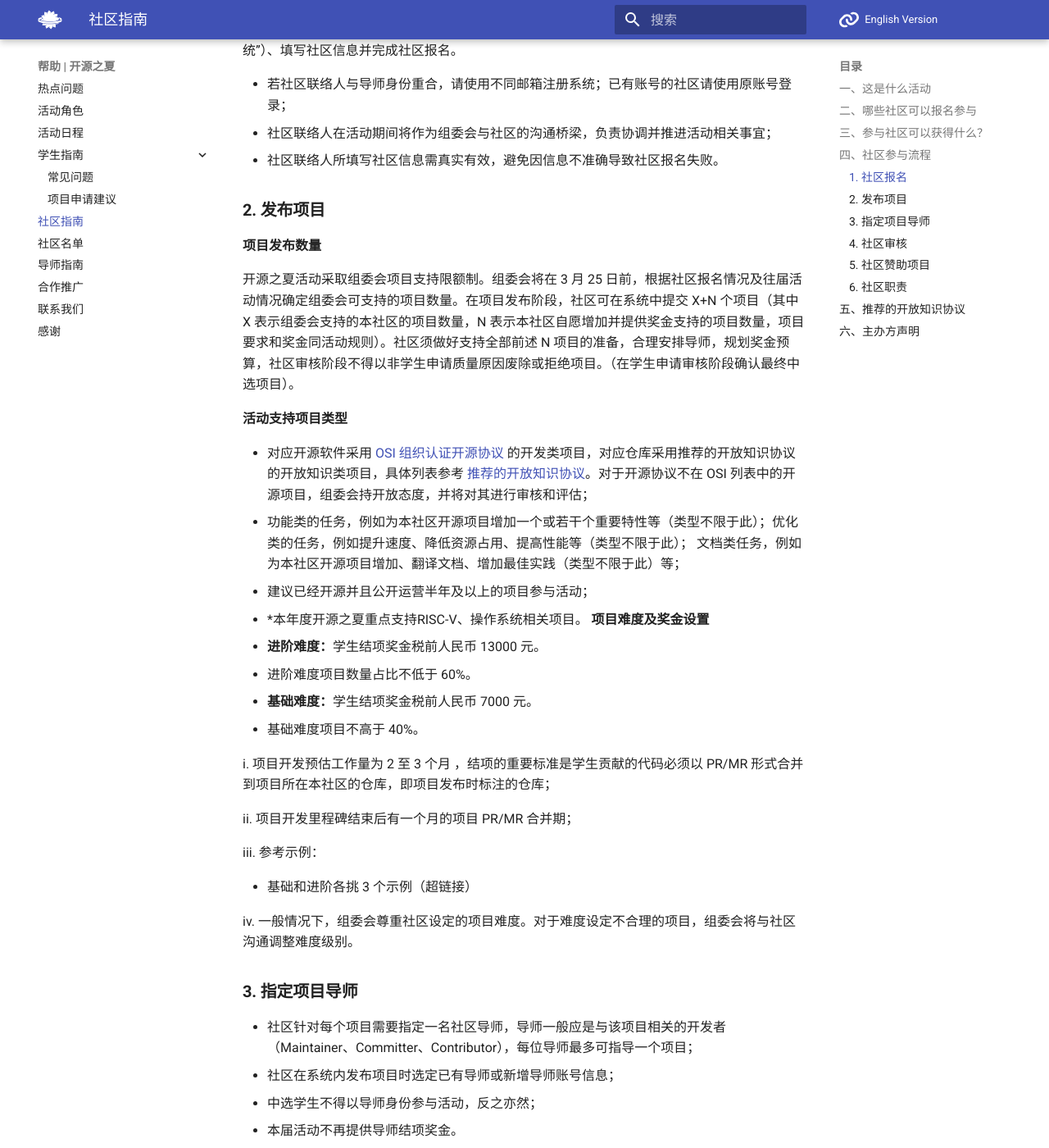
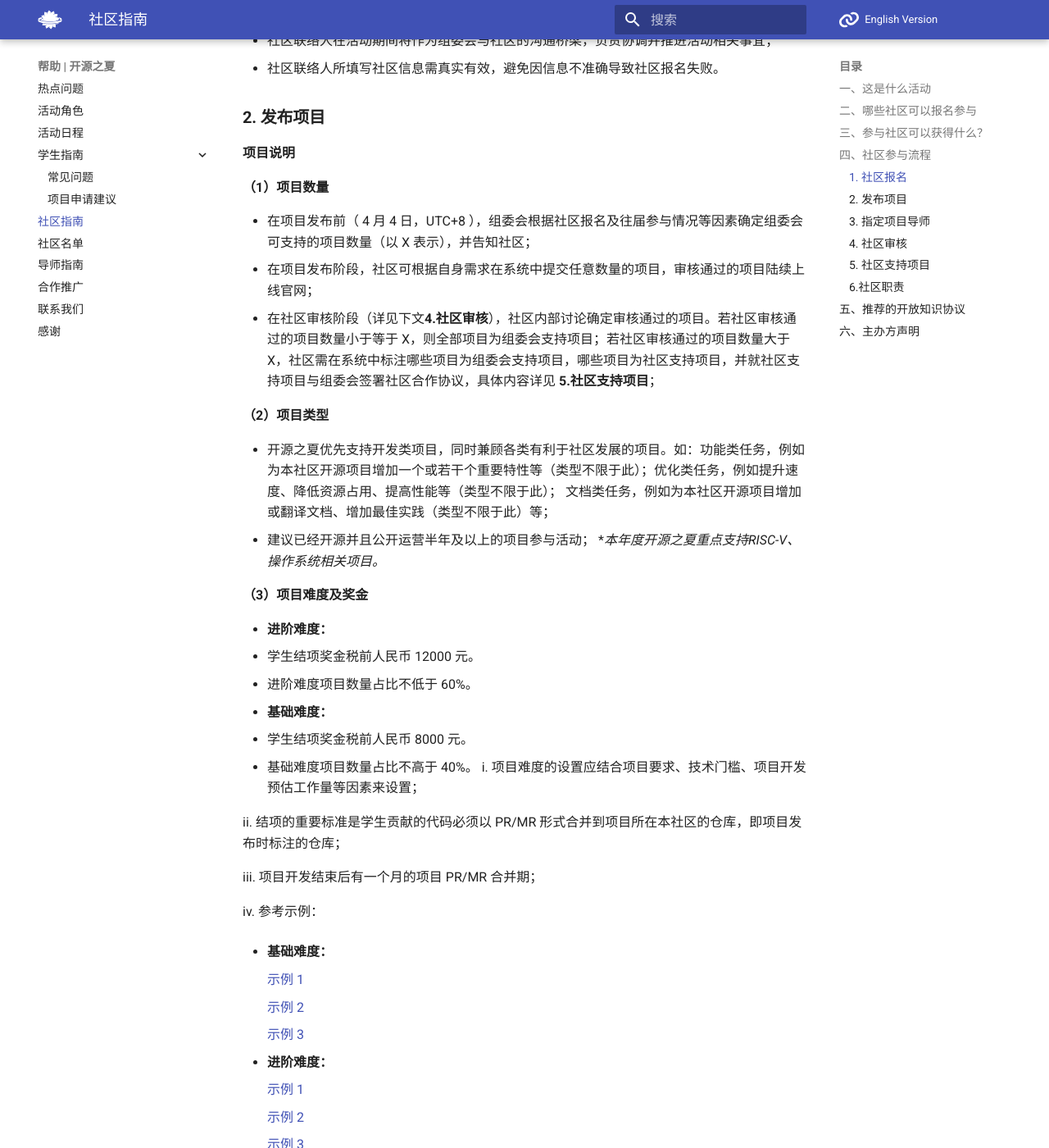
Before and after one commit to summer-ospp/help, an MkDocs documentation site: the page built from docs/community.md, in a window 1280 px wide and 1400 px high, scrolled down 2132 px. Shown: the whole window at 82% size. Built offline with MkDocs 1.6.1 and Material for MkDocs 9.7.7, drawn with Linux system fonts in a browser that asks for light colours; comment, search, counter and statistics services are not loaded; some of the changed text lies outside the part shown.

Commit message:
Update community.md

```diff
--- a/docs/community.md
+++ b/docs/community.md
@@ -1,33 +1,31 @@
-**请认真阅读并理解本参与指南****，如有疑问，请联系组委会：org@summer-ospp.ac.cn**
+**请认真阅读并理解本参与指南，如有疑问，请联系组委会：org@summer-ospp.ac.cn**
 
 ## **一、这是什么活动**
 
 1. 活动介绍（跳转至 热点问题）
 2. 活动流程
 
-|序号|日期|事项|备注|
-|:----|:----|:----|:----|
-|1|02/28-03/13|社区报名|社区可在点亮计划管理系统中注册账号并填写社区信息|
-|2|03/14-03/20|社区报名审核|报名审核通过的社区会陆续上线官网|
-|3|03/21|完整社区名单公示|    |
-|4|03/25-04/17|社区提交开源之夏项目|项目数量包含两部分：组委会可支持项目数量、社区自愿发布数量，详见“项目发布数量”|
-|5|04/18-04/24|项目审核|审核通过的项目陆续上线官网|
-|6|04/25|完整项目清单公示|    |
-|7|04/25-05/10|学生挑选项目，与导师沟通并准备项目申请材料|04/25 起，学生可在点亮计划管理系统中注册账号并填写个人资料|
-|8|05/11-06/04|学生提交项目申请书|    |
-|9|06/05-06/25|项目申请审核|06/05-06/11 为导师审核阶段<br>06/12-06/18 为社区审核及决策是否赞助限定数量外项目阶段<br>06/19-06/25 为组委会审核阶段及项目赞助协议签订阶段<br>*申请书的质量是审核通过的重要标准|
-|10|06/26|中选公示|学生可在官网和点亮计划管理系统中查看申请结果|
-|11|06/26-06/30|项目开发预热期|中选学生可以与社区及导师进一步就项目进行沟通，明确项目需求、开发方案与时间规划，为项目开发预热|
-|12|07/01-09/30|项目开发|    |
-|13|10/01-10/31|导师结项审核-PR/MR 合并阶段|在此期间，学生开发者依然可以对提交的 PR/MR 进行完善，直至合并|
-|14|11/01-11/07|组委会结项审核-成果审核阶段|    |
-|15|11/08|结项项目公示|学生可在官网和点亮计划管理系统中查看结项结果，成果结项的学生可在系统中上传参与协议并补充银行卡信息。|
-|16|11月|年度优秀学生评选|结项审核结束后由导师和社区推荐|
+| 序号 | 日期        | 事项                                                 | 备注                                                         |
+| :--- | :---------- | :--------------------------------------------------- | :----------------------------------------------------------- |
+| 1    | 03/06-03/30 | 社区报名和审核                                       | 社区可在点亮计划管理系统中注册账号并填写社区信息，报名审核通过的社区会陆续上线官网，截止时间：3/30 18:00 UTC+8 |
+| 2    | 03/31       | 完整社区名单公示                                     |                                                              |
+| 3    | 04/01-04/03 | 组委会确认支持项目数量并告知社区                     | 具体规则请参照下文社区参与流程                               |
+| 4    | 04/04-04/26 | 社区提交项目                                         | 具体规则请参照下文社区参与流程 <br>截止时间：4/26 18:00 UTC+8 |
+| 5    | 04/26-04/28 | 组委会项目审核                                       | 审核通过的项目陆续上线官网                                   |
+| 6    | 04/29       | 完整项目清单公示                                     |                                                              |
+| 7    | 04/29-06/04 | 学生挑选项目，与导师沟通并准备项目申请材料、提交申请 | 学生报名截止时间06/02 15:00 UTC+8，申请书提交截止时间06/04 18:00 UTC+8 |
+| 8    | 06/05-06/25 | 项目申请审核                                         | 06/05-06/11 导师审核<br>06/12-06/18 社区审核及提交社区（支持项目）合作协议<br>06/19-06/25 组委会审核及签署社区合作协议<br>*申请书的质量是审核通过的重要标准 |
+| 9    | 06/26       | 中选公示                                             | 学生可在官网和点亮计划管理系统中查看申请结果                 |
+| 10   | 06/26-06/30 | 项目开发预热                                         | 中选学生可以与社区及导师进一步就项目进行沟通，明确项目需求、开发方案与时间规划，为项目开发预热 |
+| 11   | 07/01-09/30 | 项目开发                                             | 结项报告与 PR/MR 链接提交截止时间 09/30 24:00 UTC+8          |
+| 12   | 10/01-10/31 | 导师结项审核-PR/MR 合并阶段                          | 在此期间，学生开发者依然可以对提交的 PR/MR 进行完善，直至合并 |
+| 13   | 11/01-11/08 | 组委会结项审核-成果审核阶段                          |                                                              |
+| 14   | 11/09       | 结项项目公示                                         | 结项结果可在官网和点亮计划管理系统中查看，成功结项的学生和导师可在系统中上传参与协议并补充银行卡信息 |
+| 15   | 11月        | 年度优秀学生评选                                     | 结项审核结束后由导师和社区推荐                               |
 
 ## **二、哪些社区可以报名参与**
 
-* 本活动面向开源社区开放报名，只要社区仓库采用 [OSI 组织认证的开源协议](https://opensource.org/licenses) 或者 [推荐的开放知识协议](https://#_10) ，均可报名参加活动。
-* 本活动支持的开放知识协议列表请参考：[推荐的开放知识协议](https://#_10)。
+* 本活动面向开源社区开放报名，只要社区仓库采用 [OSI 组织认证的开源协议](https://opensource.org/licenses) 或 [OKF 推荐的开放协议](https://#_10) ，均可报名参加活动。
 
 ## **三、参与社区可以获得什么？**
 
@@ -37,76 +35,97 @@
 
 **各阶段流程操作均在点亮计划管理系统内进行*
 
-**注：本届活动不提供导师结项奖金*
-
 ### **1. 社区报名**
 
-社区联络人可通过活动官网首页的社区登录入口注册、登录点亮计划管理系统（以下简称“系统”）、填写社区信息并完成社区报名。
+社区联络人可通过活动官网首页的社区登录入口注册社区账号、登录点亮计划管理系统（以下简称“系统”）、填写社区信息并完成社区报名。
 
-* 若社区联络人与导师身份重合，请使用不同邮箱注册系统；已有账号的社区请使用原账号登录；
+* 若社区联络人与导师身份重合，请使用不同邮箱注册系统；
+* 已有账号的社区请使用原账号登录；
 * 社区联络人在活动期间将作为组委会与社区的沟通桥梁，负责协调并推进活动相关事宜；
 * 社区联络人所填写社区信息需真实有效，避免因信息不准确导致社区报名失败。
 
 ### **2. 发布项目**
 
-**项目发布数量**
+**项目说明**
 
-开源之夏活动采取组委会项目支持限额制。组委会将在 3 月 25 日前，根据社区报名情况及往届活动情况确定组委会可支持的项目数量。在项目发布阶段，社区可在系统中提交 X+N 个项目（其中 X 表示组委会支持的本社区的项目数量，N 表示本社区自愿增加并提供奖金支持的项目数量，项目要求和奖金同活动规则）。社区须做好支持全部前述 N 项目的准备，合理安排导师，规划奖金预算，社区审核阶段不得以非学生申请质量原因废除或拒绝项目。（在学生申请审核阶段确认最终中选项目）。
+**（1）项目数量**
 
-**活动支持项目类型**
+* 在项目发布前（ 4 月 4 日，UTC+8 ），组委会根据社区报名及往届参与情况等因素确定组委会可支持的项目数量（以 X 表示），并告知社区；
+* 在项目发布阶段，社区可根据自身需求在系统中提交任意数量的项目，审核通过的项目陆续上线官网；
+* 在社区审核阶段（详见下文**4.社区审核**），社区内部讨论确定审核通过的项目。若社区审核通过的项目数量小于等于 X，则全部项目为组委会支持项目；若社区审核通过的项目数量大于 X，社区需在系统中标注哪些项目为组委会支持项目，哪些项目为社区支持项目，并就社区支持项目与组委会签署社区合作协议，具体内容详见 **5.社区支持项目**；
 
-* 对应开源软件采用 [OSI 组织认证开源协议](https://opensource.org/licenses) 的开发类项目，对应仓库采用推荐的开放知识协议的开放知识类项目，具体列表参考 [推荐的开放知识协议](https://#_10)。对于开源协议不在 OSI 列表中的开源项目，组委会持开放态度，并将对其进行审核和评估；
-* 功能类的任务，例如为本社区开源项目增加一个或若干个重要特性等（类型不限于此）；优化类的任务，例如提升速度、降低资源占用、提高性能等（类型不限于此）； 文档类任务，例如为本社区开源项目增加、翻译文档、增加最佳实践（类型不限于此）等；
+**（2）项目类型**
+
+* 开源之夏优先支持开发类项目，同时兼顾各类有利于社区发展的项目。如：功能类任务，例如为本社区开源项目增加一个或若干个重要特性等（类型不限于此）；优化类任务，例如提升速度、降低资源占用、提高性能等（类型不限于此）； 文档类任务，例如为本社区开源项目增加或翻译文档、增加最佳实践（类型不限于此）等；
 * 建议已经开源并且公开运营半年及以上的项目参与活动；
-* *本年度开源之夏重点支持RISC-V、操作系统相关项目。
-**项目难度及奖金设置**
-* **进阶难度：**学生结项奖金税前人民币 13000 元。
+  **本年度开源之夏重点支持RISC-V、操作系统相关项目。*
+
+**（3）项目难度及奖金**
+
+* **进阶难度：**
+  * 学生结项奖金税前人民币 12000 元。
   * 进阶难度项目数量占比不低于 60%。
-* **基础难度：**学生结项奖金税前人民币 7000 元。
-  * 基础难度项目不高于 40%。
+* **基础难度：**
+  * 学生结项奖金税前人民币 8000 元。
+  * 基础难度项目数量占比不高于 40%。
+    i. 项目难度的设置应结合项目要求、技术门槛、项目开发预估工作量等因素来设置；
 
-i. 项目开发预估工作量为 2 至 3 个月 ，结项的重要标准是学生贡献的代码必须以 PR/MR 形式合并到项目所在本社区的仓库，即项目发布时标注的仓库；
+ii. 结项的重要标准是学生贡献的代码必须以 PR/MR 形式合并到项目所在本社区的仓库，即项目发布时标注的仓库；
 
-ii. 项目开发里程碑结束后有一个月的项目 PR/MR 合并期；
+iii. 项目开发结束后有一个月的项目 PR/MR 合并期；
 
-iii. 参考示例：
+iv. 参考示例：
 
-* 基础和进阶各挑 3 个示例（超链接）
+* **基础难度：**
 
-iv. 一般情况下，组委会尊重社区设定的项目难度。对于难度设定不合理的项目，组委会将与社区沟通调整难度级别。
+    [示例 1](https://summer-ospp.ac.cn/#/org/prodetail/22b970142)
+
+    [示例 2](https://summer-ospp.ac.cn/#/org/prodetail/2298a0007)
+
+    [示例 3](https://summer-ospp.ac.cn/#/org/prodetail/227cc0121)
+
+* **进阶难度：**
+
+    [示例 1](https://summer-ospp.ac.cn/#/org/prodetail/22b970263)
+
+    [示例 2](https://summer-ospp.ac.cn/#/org/prodetail/22b970023)
+
+    [示例 3](https://summer-ospp.ac.cn/#/org/prodetail/228d90270)
+
+v. 一般情况下，组委会尊重社区设定的项目难度。对于难度设定不合理的项目，组委会将与社区沟通调整难度级别。
+
+vi. 项目奖金来源说明：组委会支持项目的结项奖金由组委会提供，社区支持项目的结项奖金由社区提供。
 
 ### **3. 指定项目导师**
 
-* 社区针对每个项目需要指定一名社区导师，导师一般应是与该项目相关的开发者（Maintainer、Committer、Contributor），每位导师最多可指导一个项目；
-* 社区在系统内发布项目时选定已有导师或新增导师账号信息；
-* 中选学生不得以导师身份参与活动，反之亦然；
-* 本届活动不再提供导师结项奖金。
+* 社区针对每个项目需要指定一名导师，导师一般应是与该项目相关的开发者（Maintainer、Committer、Contributor），每位导师最多可指导一个项目；
+* 社区账号在系统内发布项目时选定导师，若系统内未包含导师信息，需新增导师账号信息;
+* 中选学生不得以导师身份参与活动，反之亦然，否则将取消结项奖金。
 
 ### **4. 社区审核**
 
 本届活动在学生项目申请审核阶段增加社区审核流程，只有导师、社区、组委会三方审核通过的学生才能被认定为项目中选学生。
 
-* 社区联络人可在系统中查看本社区各项目的申请与审核状态；
-* 社区审核将在导师审核结束后（即 6 月 12 日至 18 日  UTC+8）进行。社区应自行组织内部讨论，在本社区导师审核通过的学生申请中，择优选出学生与项目，在点亮计划管理系统中审核通过，社区审核通过的项目数量不得超出组委会设定的该社区支持项目数量；
-* 若社区希望增加通过审核的项目，应与组委会签署社区赞助合作协议，通过社区赞助形式增加；
-* 社区审核流程在系统组织账号中进行操作，实际审核人员由社区自行决定；
-* 社区审核前，应与项目导师与申请学生充分沟通，了解项目申请与审核情况，进行社区内部讨论，商定最终审核通过的学生与项目。
+* 社区账号可在系统中查看本社区各项目的申请与审核状态；
+* **项目申请书的质量是评定学生申请是否通过的最主要标准；**
+* 社区审核将在导师审核结束后进行。社区审核前应与导师和学生进行充分沟通，了解项目申请与审核情况，组织社区内部讨论，在本社区导师审核通过的项目申请中，择优确定最终社区审核通过的项目申请并在系统中提交，**社区审核通过的项目数量不应超出组委会****告知****的该社区支持项目数量 X**；
+* 若社区希望增加通过社区审核的项目申请，应与组委会签署社区合作协议，通过社区支持形式增加（详见下文 5. 社区支持项目）；
+* 社区审核流程在社区账号中进行操作，实际审核人员由社区自行决定。
 
-### **5. 社区赞助项目**
+### **5. 社区支持项目**
 
-超出组委会支持数量的项目，可在与组委会签署社区赞助合作协议后，以社区赞助项目形式发布。
+若社区审核通过的项目数量大于组委会支持项目数量 X，社区须与组委会签署社区合作协议，以社区支持项目形式增加。社区支持项目的学生和导师结项奖金及税金由社区提供。
 
-* 社区提供指定项目奖金赞助，赞助经费将全额用于支付指定项目的结项奖金与税金。若赞助项目未结项，则社区无需支付该项目的赞助经费。社区实际赞助金额，以组委会在结项项目公示后出具的《社区结项项目清单》为准；
-* 社区应与组委会在项目中选结果公示之前签署社区赞助合作协议，协议中应明确社区赞助项目的数量、名称、难度及奖金金额；
-* 社区赞助项目将在社区列表中用特殊符号标注；
-* 社区赞助合作协议模板如下：开源之夏赞助合作协议 - 模板。
+* 社区应与组委会在项目中选结果公示之前签署社区合作协议，协议中应明确社区支持项目的数量、名称、难度及奖金金额；
+* 社区提供指定项目的结项奖金经费，奖金金额与活动规则一致，经费将全额用于支付指定项目的结项奖金与税金。若支持项目未结项，则社区无需支付该项目的支持经费；社区实际支持金额，以组委会在结项项目公示后出具的《社区结项项目清单》为准；
+* 社区支持项目将在社区及项目列表中用特殊符号标注。
 
-### 6. 社区职责
+### **6.社区职责**
 
 * 社区应在社区官网（或项目对外公开仓库）上线 “开源之夏” 页面（HTML、Wiki 等方式不限）。页面内容应包括本社区或项目组提供的所有项目任务清单、项目任务详情以及相应的参考资料；
 * 社区在审核项目申请前，应与导师和学生充分沟通，了解项目申请与导师审核情况，共同商定审核通过的学生与项目，并在规定时间内登录系统完成社区审核；
-* 社区如需赞助项目，应在中选公示之前与组委会签署社区赞助合作协议；
-* 社区应在项目开发预热期组织导师和中选学生进行必要的基础培训；
+* 社区如需支持项目，应在中选公示之前与组委会签署社区合作协议；
+* 社区可在项目开发预热期组织导师和中选学生进行必要的基础培训；
 * 社区应在项目开发期间给予相应帮助，协调解决学生导师在开发过程中所遇到的问题；
 * 活动进行过程中，社区如需更改账号信息、修改社区介绍及项目信息、更换导师等，请向组委会发送申请邮件至 org@summer-ospp.ac.cn，提交信息修改申请表，组委会不建议修改公示后的相关信息，请在发布时认真核对确认。
 * 社区导师职责可请参考[导师指南](https://github.com/summer-ospp/help/blob/main/docs/mentor.md)，主要但不限于负责：
@@ -132,9 +151,9 @@ iv. 一般情况下，组委会尊重社区设定的项目难度。对于难度
 2. 相关知识产权成果由社区依据本社区开发贡献指南与学生确定（例如：与学生开发者签订 CLA）。
 3. 隐私权。
 
-* 组织方将处理在注册过程中以及活动的后续交流中提供的个人信息， 以管理本活动(包括验证是否有资格报名本活动，参与本活动以及发送有关本活动的通知);
+* 组织方将处理在注册过程中以及活动的后续交流中提供的个人信息，以管理本活动(包括验证是否有资格报名本活动，参与本活动以及发送有关本活动的通知);
 * 组织方还将出于统计目的使用汇总的非个人身份信息;
 * 参与者在注册过程中创建的活动参与名称将在相关网站、档案及文案中公开显示，并将与组织共享，以便与参与者交流，回答他们的问题并审查。
 * 学生的提交内容和联系信息(电子邮箱和活动参与名称)将由组织方共享以管理该活动;
-* 组织方可能会公开您对活动的参与和活动的结果，包括已接受项目的名称，已接受项目的内容以及您在项目工作中所产生的代码。 组织方可能会在相关网站(包括中国科学院软件研究所官网、智能软件研究中心官网与 openEuler 社区官网等)上显示您的信息，包括活动参与名称，项目摘 要和最终项目材料;
-* 在活动期内，参与者可以在其项目文档中访问，更新，删除和限制其 个人信息的处理。如果您希望在本活动结束后编辑此类信息，反对对该信息进行处理或导出，则可以通过组织方联系方式(官网、邮箱、公众号) 联系组织方。
+* 组织方可能会公开您对活动的参与和活动的结果，包括已接受项目的名称，已接受项目的内容以及您在项目工作中所产生的代码。 组织方可能会在相关网站(包括中国科学院软件研究所官网、智能软件研究中心官网与 openEuler 社区官网等)上显示您的信息，包括活动参与名称，项目摘要和最终项目材料;
+* 在活动期内，参与者可以在其项目文档中访问、更新、删除和限制其个人信息的处理。如果您希望在本活动结束后编辑此类信息，反对对该信息进行处理或导出，则可以通过组织方联系方式(官网、邮箱、公众号) 联系组织方。
```
